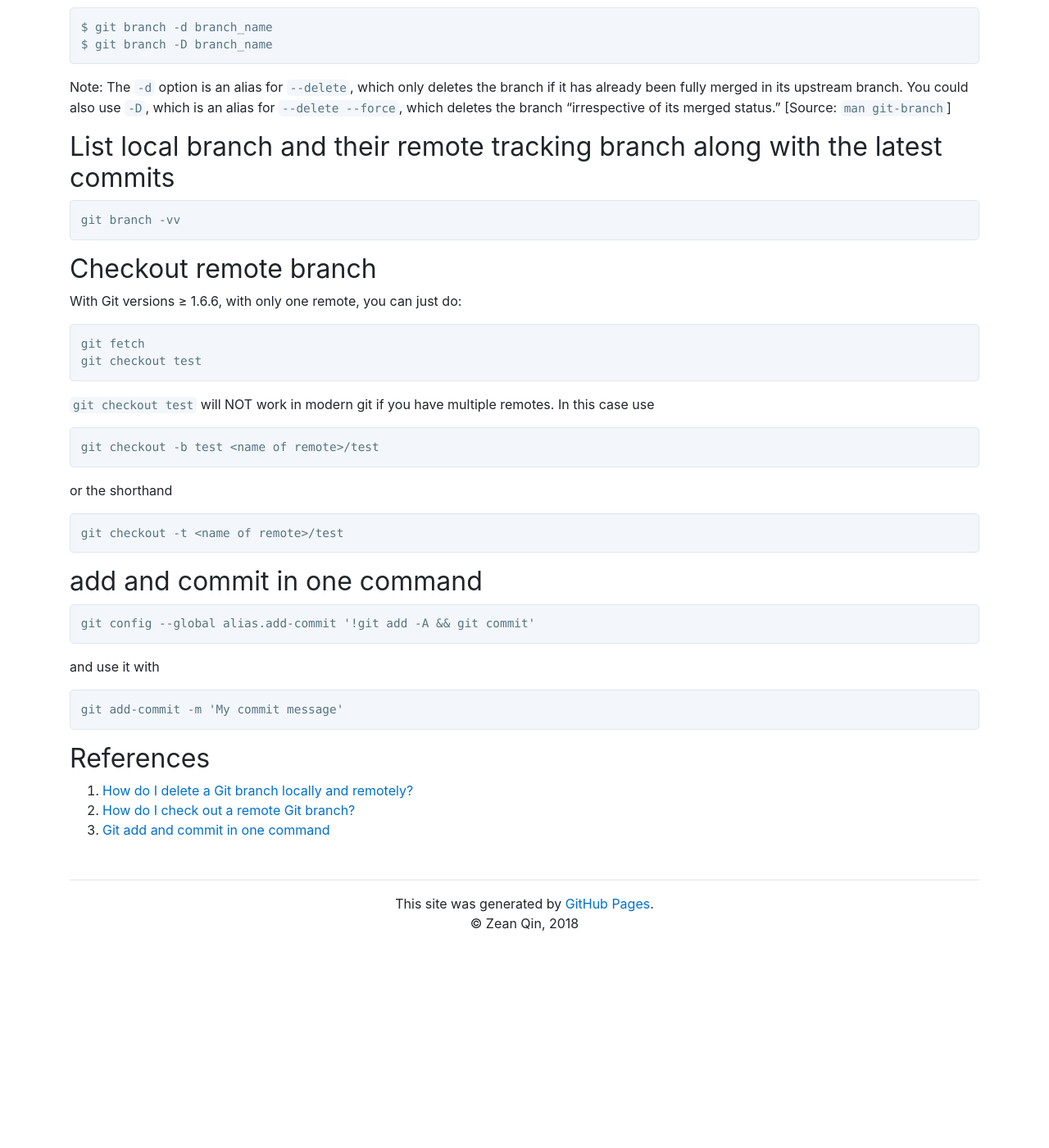
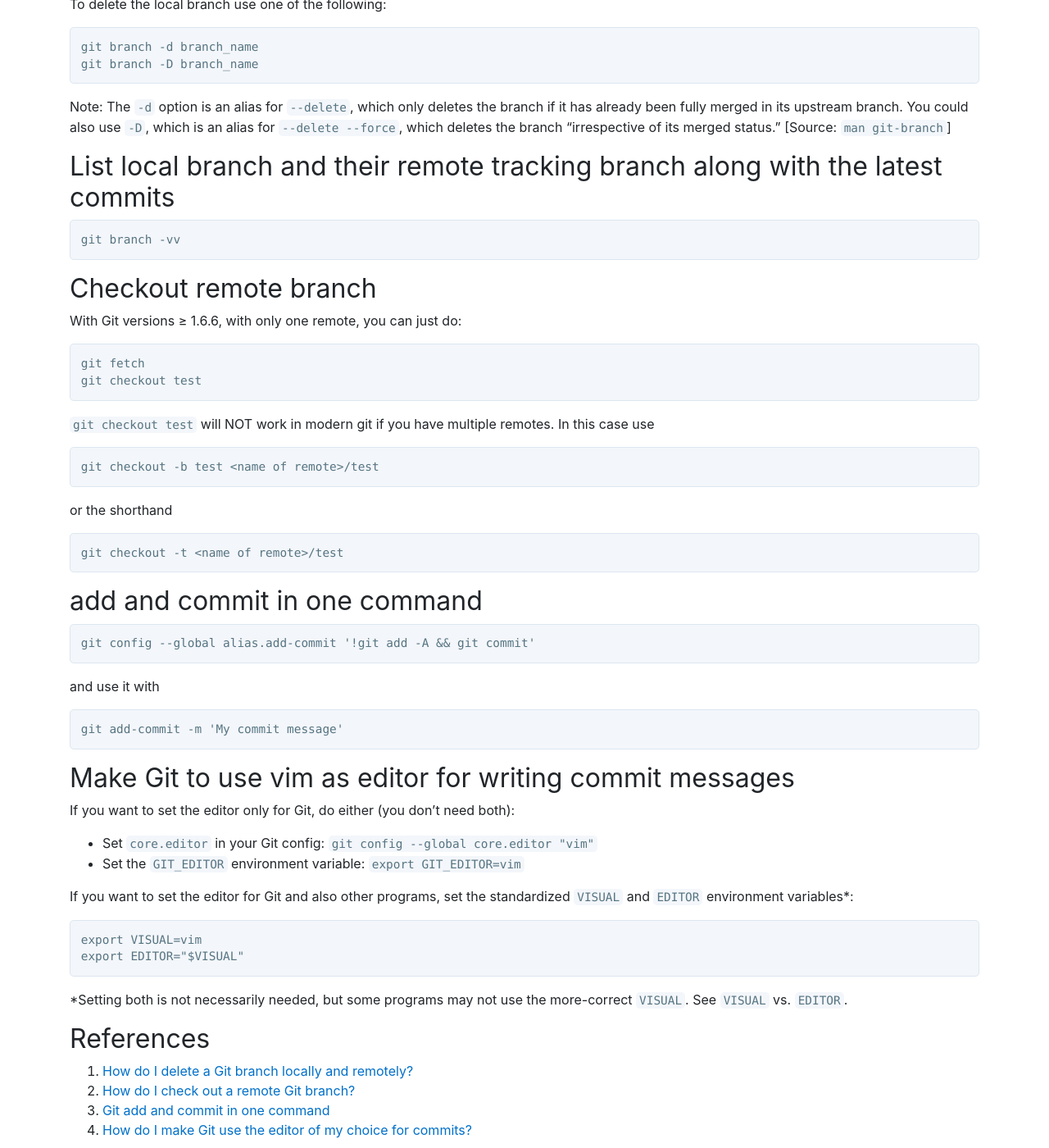
Before and after one commit to ZeanQin/zeanqin.github.io, a Jekyll site: the page built from _posts/2019-11-15-git-commands.md, in a window 1280 px wide and 1400 px high, scrolled down 609 px. Shown: the whole window at 82% size. Built offline with Jekyll 4.4.1, drawn with Linux system fonts in a browser that asks for light colours; before the commit the page ends 1763 px from its top, so only the background shows below that; some of the changed text lies outside the part shown.

Commit message:
Update git post

````diff
--- a/_posts/2019-11-15-git-commands.md
+++ b/_posts/2019-11-15-git-commands.md
@@ -7,23 +7,25 @@ excerpt: These are some of my most commonly used Git commands.
 
 ## Delete branch locally and remotely
 
+```bash
+git push -d <remote_name> <branch_name>
+git branch -d <branch_name>
 ```
-$ git push -d <remote_name> <branch_name>
-$ git branch -d <branch_name>
-```
+
 Note that in most cases the remote name is origin.
 
 To delete the local branch use one of the following:
 
-```
-$ git branch -d branch_name
-$ git branch -D branch_name
+```bash
+git branch -d branch_name
+git branch -D branch_name
 ```
 
 Note: The `-d` option is an alias for `--delete`, which only deletes the branch if it has already been fully merged in its upstream branch. You could also use `-D`, which is an alias for `--delete --force`, which deletes the branch "irrespective of its merged status." [Source: `man git-branch`]
 
 ## List local branch and their remote tracking branch along with the latest commits
-```
+
+```bash
 git branch -vv
 ```
 
@@ -31,38 +33,54 @@ git branch -vv
 
 With Git versions ≥ 1.6.6, with only one remote, you can just do:
 
-```
+```bash
 git fetch
 git checkout test
 ```
 
 `git checkout test` will NOT work in modern git if you have multiple remotes. In this case use
 
-```
+```bash
 git checkout -b test <name of remote>/test
 ```
 
 or the shorthand
 
-```
+```bash
 git checkout -t <name of remote>/test
 ```
 
 ## add and commit in one command
 
-```
+```bash
 git config --global alias.add-commit '!git add -A && git commit'
 ```
 
 and use it with
 
-```
+```bash
 git add-commit -m 'My commit message'
 ```
 
+## Make Git to use vim as editor for writing commit messages
+
+If you want to set the editor only for Git, do either (you don’t need both):
+
+- Set `core.editor` in your Git config: `git config --global core.editor "vim"`
+- Set the `GIT_EDITOR` environment variable: `export GIT_EDITOR=vim`
+
+If you want to set the editor for Git and also other programs, set the standardized `VISUAL` and `EDITOR` environment variables*:
+
+```bash
+export VISUAL=vim
+export EDITOR="$VISUAL"
+```
+
+*Setting both is not necessarily needed, but some programs may not use the more-correct `VISUAL`. See `VISUAL` vs. `EDITOR`.
 
 ## References
 
 1. [How do I delete a Git branch locally and remotely?](https://stackoverflow.com/questions/2003505/how-do-i-delete-a-git-branch-locally-and-remotely)
 2. [How do I check out a remote Git branch?](https://stackoverflow.com/questions/1783405/how-do-i-check-out-a-remote-git-branch)
 3. [Git add and commit in one command](https://stackoverflow.com/questions/4298960/git-add-and-commit-in-one-command)
+4. [How do I make Git use the editor of my choice for commits?](https://stackoverflow.com/questions/2596805/how-do-i-make-git-use-the-editor-of-my-choice-for-commits)
````
